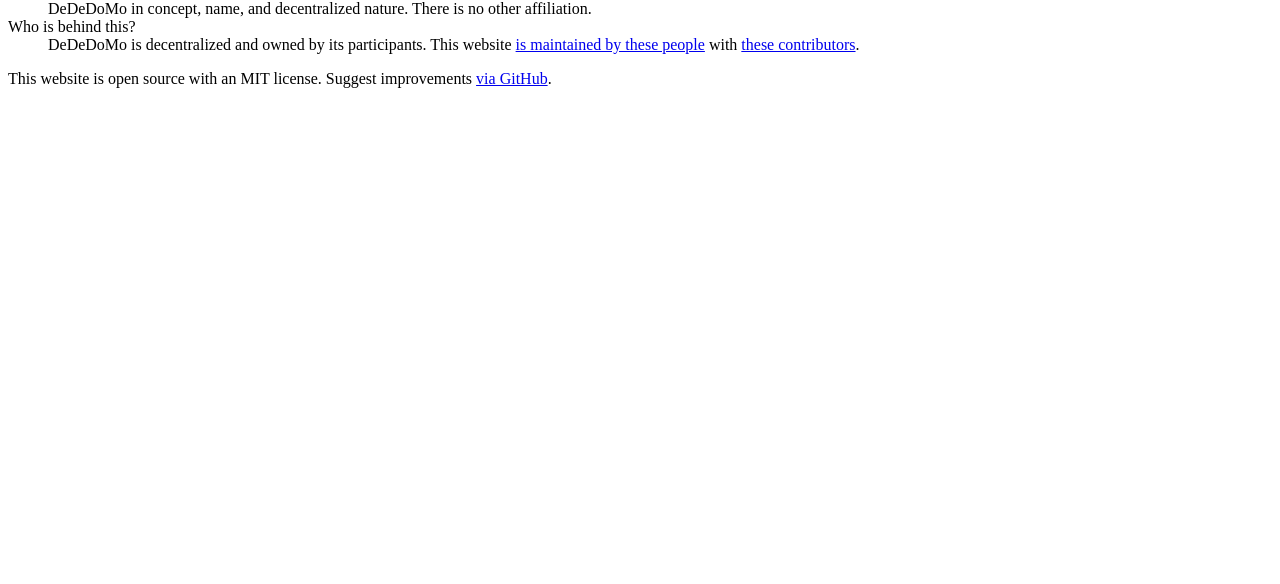
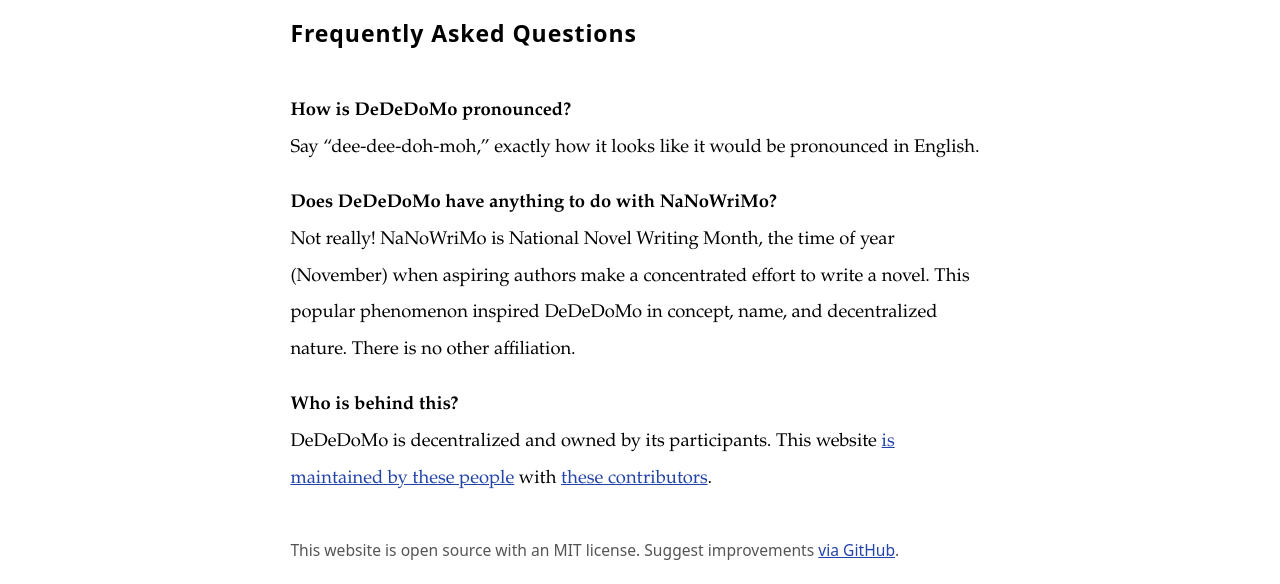
Before and after one commit to DeDeDoMo/DeDeDoMo.com, a plain HTML site: page index.html in a window 1280 px wide. Shown: the part 229-813 px from the top of the page. Drawn offline with Linux system fonts and the light colour scheme.

Commit message:
Expand index & add style

```diff
--- a/index.html
+++ b/index.html
@@ -4,18 +4,112 @@
   <meta charset=utf-8 />
   <meta name="viewport" content="width=device-width, initial-scale=1.0" />
   <title>DeDeDoMo: Deliberately-Decide-to-Document Month</title>
-  <meta name="description" content="" /> <!-- TODO: Desc -->
+  <meta name="description" content="December is Deliberately-Decide-to-Document Month! Take some time to improve documentation within your organization." />
+  <link rel="canonical" content="https://dededomo.com/">
+<style>
+html, body {
+  font-family: system-ui, sans-serif;
+  font-size: 16px;
+  font-size: calc(12px + 0.8vmin);
+  background: white none;
+  color: black;
+}
+html {
+  margin: 0;
+  padding: 1em;
+}
+body {
+  max-width: 38rem;
+  margin: 0 auto;
+  padding: 0;
+  line-height: 2;
+}
+
+h1, h2, h3, h4, p, dl, dd, dt {
+  margin: 0;
+  line-height: 2;
+}
+
+p + p,
+dd + dt {
+  margin-top: 1rem;
+}
+dt, strong, b {
+  font-weight: 600;
+}
+
+h1 { font-size: 2rem; font-weight: normal; }
+h3 { font-size: 1.25rem; font-weight: 600; letter-spacing: 0.04em; }
+
+code {
+  font-family: Menlo, "Deja Vu Sans Mono", "Bitstream Vera Sans Mono", Monaco, monospace;
+}
+
+button {
+  -webkit-appearance: none;
+  background: #333;
+  color: white;
+  font: inherit;
+  padding: 0 0.6em;
+  border-radius: 0.2em;
+  box-shadow: 0.2em 0.2em rgba(0,0,0,0.2);
+  cursor: pointer;
+}
+button:active {
+  transform: translate(0.1em, 0.1em);
+  box-shadow: 0.1em 0.1em rgba(0,0,0,0.2);
+}
+/* anti-fuzz hack */
+button:focus:hover {
+  outline: none;
+}
+
+:link {
+  color: #24a;
+}
+:visited {
+  color: #51a;
+}
+:link:active {
+  color: #46c;
+}
+:visited:active {
+  color: #62c;
+}
+
+.space-above, .space {
+  margin-top: 2rem;
+}
+.space-below, .space {
+  margin-bottom: 2rem;
+}
+
+.site-footer {
+  font-size: 0.85rem;
+  color: #555;
+}
+
+/* Serifs */
+.content-body p,
+.content-body dl,
+.content-body ol,
+.content-body ul {
+  font-family: Palatino, Palatino Linotype, Palatino LT STD, Book Antiqua, Georgia, serif;
+}
+</style>
 
 </head>
 <body>
 
+  <article class="content-body">
     <h1>December is DeDeDoMo!</h1>
 
-  <p><strong>Deliberately-Decide-to-Document Month</strong>, or #DeDeDoMo, is a time to spend extra effort improving your organization’s written documentation. It recurs each December.</p>
+    <p class="space"><strong>Deliberately-Decide-to-Document Month</strong>, or #DeDeDoMo, is a time to spend extra effort improving your organization’s written documentation. It recurs each December.</p>
 
 
 
-  <h3>Frequently Asked Questions</h3>
+    <section class="space">
+      <h3 class="space">Frequently Asked Questions</h3>
 
       <dl>
         <dt>How is DeDeDoMo pronounced?</dt>
@@ -32,10 +126,11 @@
         <dd></dd>
 
         -->
+      </dl>
+    </div>
+  </article>
 
-  </dl>
-
-  <footer>
+  <footer class="site-footer space-above">
     <p>This website is open source with an MIT license. Suggest improvements <a href="https://github.com/DeDeDoMo/DeDeDoMo.com">via GitHub</a>.
     </p>
   </footer>
```
Lines whose indentation alone changed are shown as unchanged.
